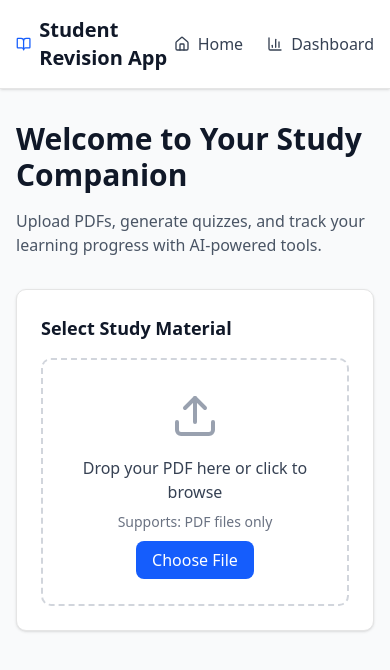
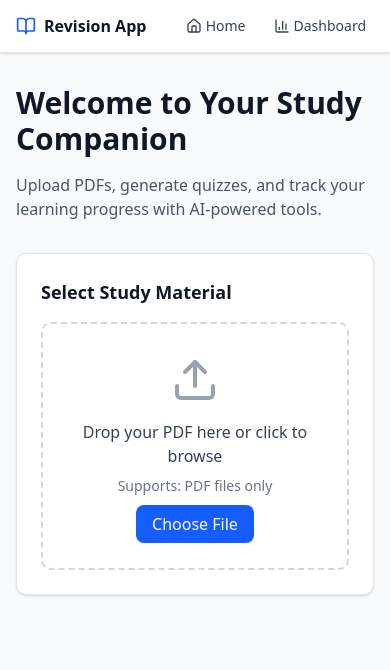
Before and after one commit to naveensing575/student-revision-app, a Next.js app: page / in a window 390 px wide. Shown: the top 670 px of the page. Built offline with nearby package versions, Linux system fonts and the light colour scheme.

Commit message:
feat: enhance mobile responsiveness and accessibility

```diff
--- a/components/Header.tsx
+++ b/components/Header.tsx
@@ -3,22 +3,33 @@ import { BookOpen, BarChart3, Home } from 'lucide-react'
 
 export default function Header() {
   return (
-    <header className="border-b bg-white shadow-sm">
-      <div className="container mx-auto px-4 py-4">
+    <header className="border-b bg-white shadow-sm sticky top-0 z-50">
+      <div className="container mx-auto px-4 py-3 sm:py-4">
         <div className="flex items-center justify-between">
           <div className="flex items-center gap-2">
-            <BookOpen className="h-6 w-6 text-blue-600" />
-            <h1 className="text-xl font-bold text-gray-900">Student Revision App</h1>
+            <BookOpen className="h-5 w-5 sm:h-6 sm:w-6 text-blue-600" aria-hidden="true" />
+            <h1 className="text-base sm:text-xl font-bold text-gray-900">
+              <span className="hidden sm:inline">Student Revision App</span>
+              <span className="sm:hidden">Revision App</span>
+            </h1>
           </div>
 
-          <nav className="flex items-center gap-6">
-            <Link href="/" className="flex items-center gap-2 text-gray-700 hover:text-blue-600 transition-colors">
-              <Home className="h-4 w-4" />
-              <span className="font-medium">Home</span>
+          <nav className="flex items-center gap-3 sm:gap-6" role="navigation" aria-label="Main navigation">
+            <Link
+              href="/"
+              className="flex items-center gap-1 sm:gap-2 text-gray-700 hover:text-blue-600 transition-colors focus:outline-none focus:ring-2 focus:ring-blue-500 focus:ring-offset-2 rounded px-2 py-1"
+              aria-label="Go to home page"
+            >
+              <Home className="h-4 w-4" aria-hidden="true" />
+              <span className="font-medium text-sm sm:text-base">Home</span>
             </Link>
-            <Link href="/dashboard" className="flex items-center gap-2 text-gray-700 hover:text-blue-600 transition-colors">
-              <BarChart3 className="h-4 w-4" />
-              <span className="font-medium">Dashboard</span>
+            <Link
+              href="/dashboard"
+              className="flex items-center gap-1 sm:gap-2 text-gray-700 hover:text-blue-600 transition-colors focus:outline-none focus:ring-2 focus:ring-blue-500 focus:ring-offset-2 rounded px-2 py-1"
+              aria-label="Go to dashboard"
+            >
+              <BarChart3 className="h-4 w-4" aria-hidden="true" />
+              <span className="font-medium text-sm sm:text-base">Dashboard</span>
             </Link>
           </nav>
         </div>
```
